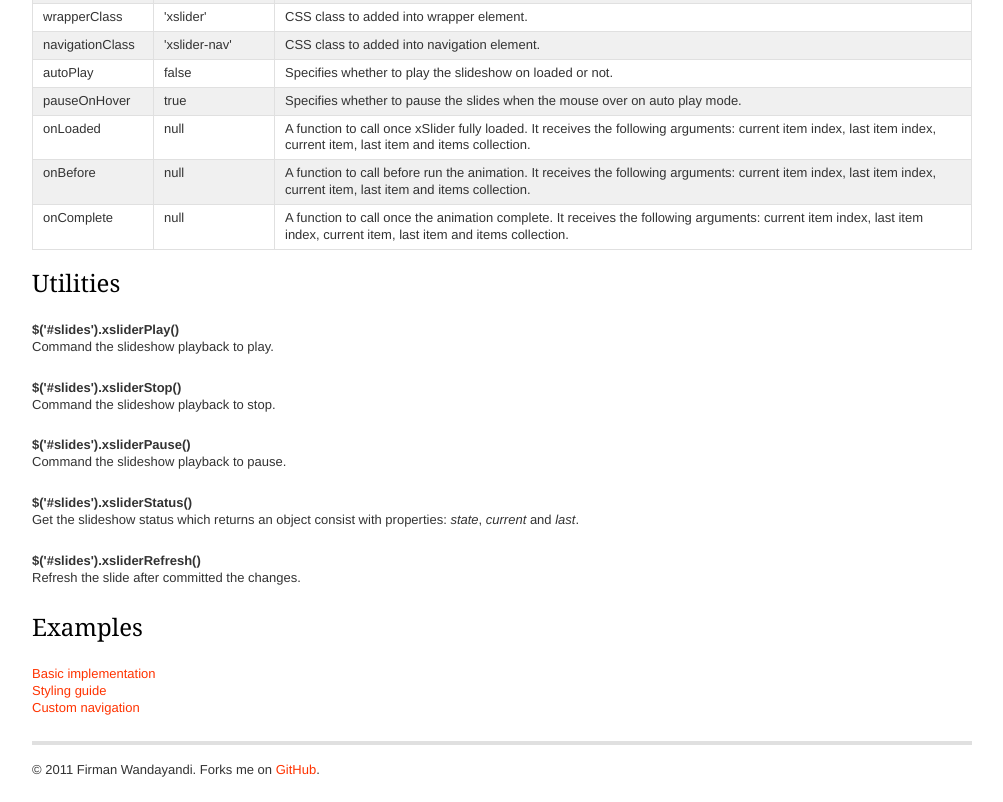
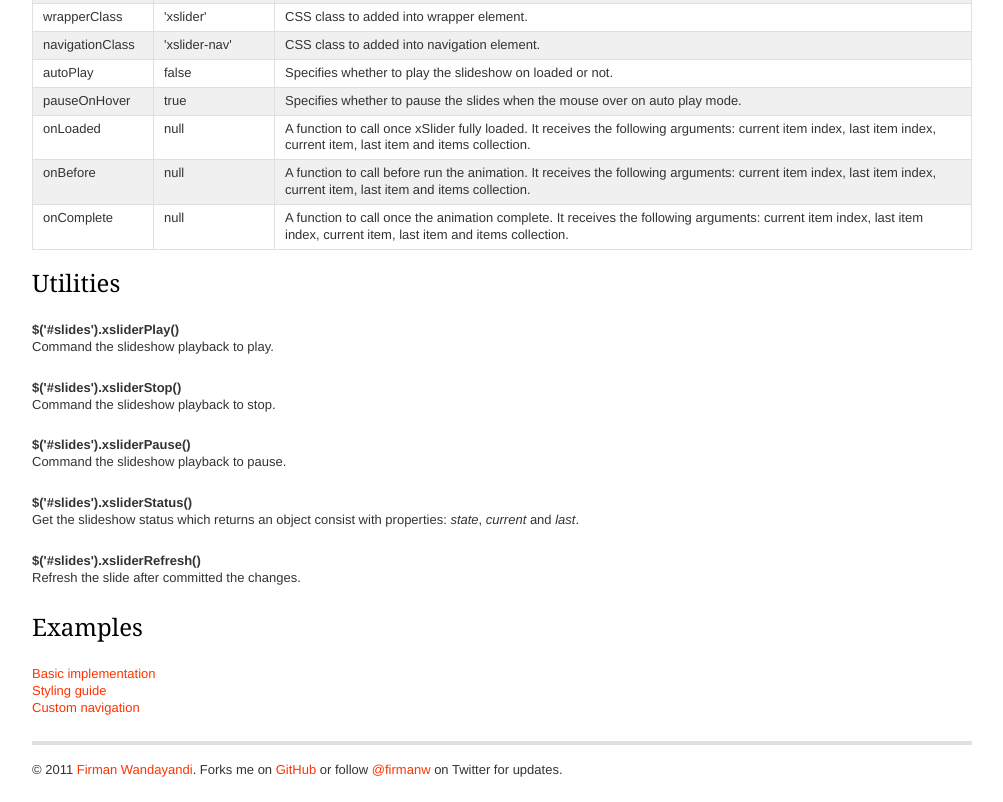
Before and after one commit to firmanw/jquery.xslider, a plain HTML site: page docs/index.html in a window 1280 px wide. Shown: the part 1110-1912 px from the top of the page, without its empty margins (138-1141 px from the left). Drawn offline with Linux system fonts and the light colour scheme.

Commit message:
- fixed the github repository url - added twitter and my homepage link

```diff
--- a/docs/index.html
+++ b/docs/index.html
@@ -180,7 +180,9 @@
 
 <footer>
   <hr>
-  <p>&copy; 2011 Firman Wandayandi. Forks me on <a href="http://github.com/firmanw/jquery-xslider">GitHub</a>.</p>
+  <p>&copy; 2011 <a href="http://firmanw.com/" target="_blank">Firman Wandayandi</a>.
+  Forks me on <a href="http://github.com/firmanw/jquery.xslider" target="_blank">GitHub</a>
+  or follow <a href="http://twitter.com/firmanw" target="_blank">@firmanw</a> on Twitter for updates.</p>
 </footer>
 
 </div>
```
